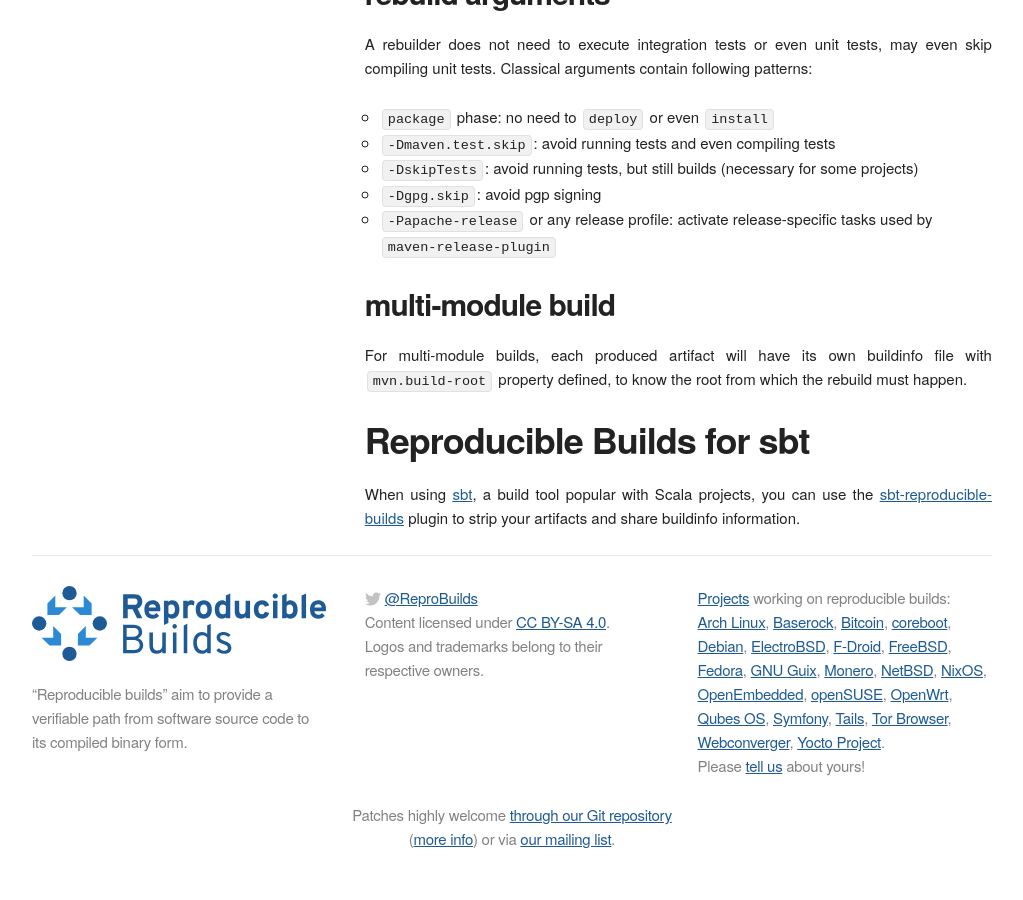
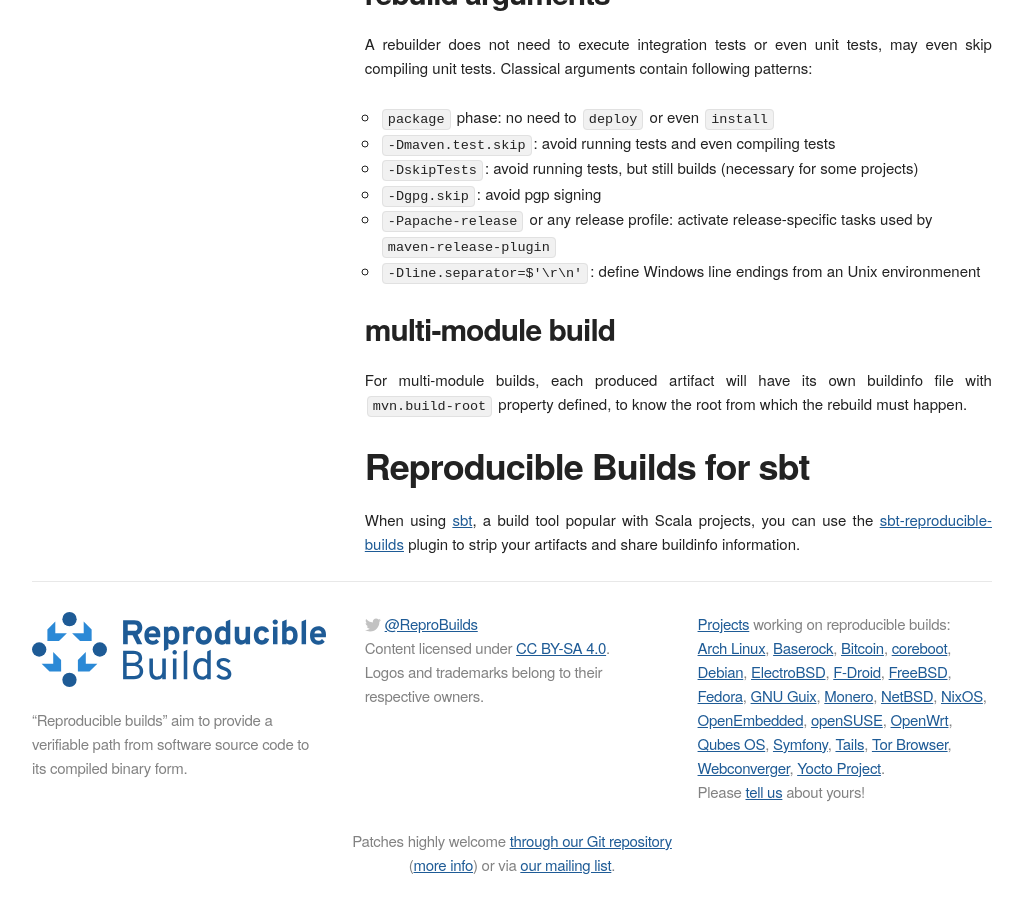
Before and after one commit to prototypefund/reproducible-website, a Jekyll site: the page built from _docs/jvm.md, in a window 1280 px wide and 900 px high, scrolled down 2727 px. Shown: the whole window, without its empty margins (128-1151 px from the left). Built offline with Jekyll 4.4.1, drawn with Linux system fonts in a browser that asks for light colours; some web fonts are replaced.

Commit message:
-Dline.separator=$'\r\n': Windows line endings on Unix

```diff
--- a/_docs/jvm.md
+++ b/_docs/jvm.md
@@ -114,6 +114,7 @@
 - `-DskipTests`: avoid running tests, but still builds (necessary for some projects)
 - `-Dgpg.skip`: avoid pgp signing
 - `-Papache-release` or any release profile: activate release-specific tasks used by `maven-release-plugin`
+- `-Dline.separator=$'\r\n'`: define Windows line endings from an Unix environmenent
 
 ### multi-module build
 For multi-module builds, each produced artifact will have its
```
